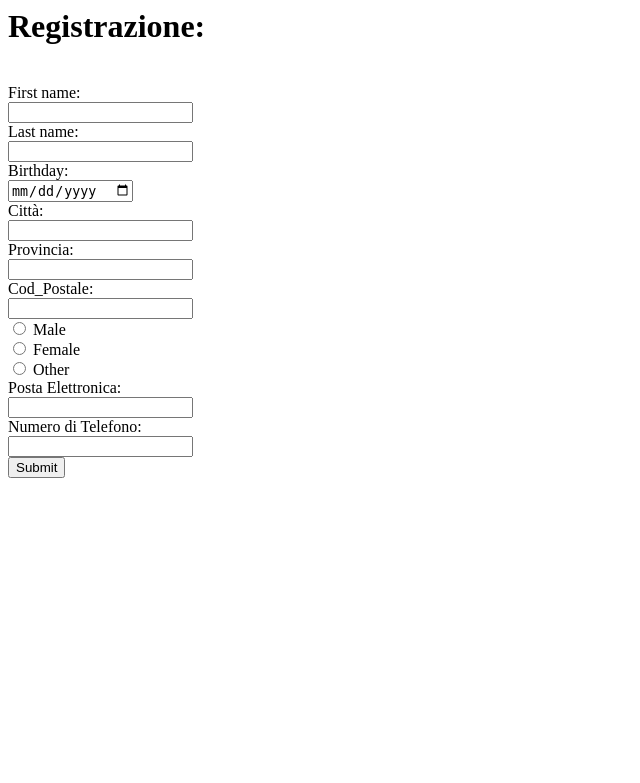
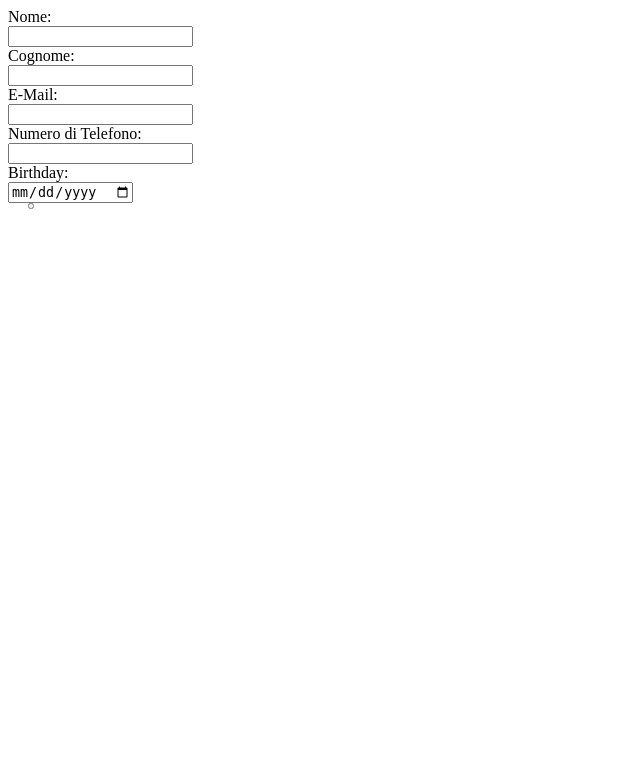
Before and after one commit to Ciccio-tech/ProgettoTSW, a Java web app: template src/main/webapp/WEB-INF/Registrazione.jsp in a window 1280 px wide. Shown: the top 783 px of the page, without its empty margins (0-640 px from the left). Run offline with Tomcat 11, a stand-in JSP engine, Linux system fonts and the light colour scheme; the template is opened without the code that fills it, so the values that code supplies are empty.

Commit message:
Aggiunta pagina Registrazione

```diff
--- a/src/main/webapp/WEB-INF/Registrazione.jsp
+++ b/src/main/webapp/WEB-INF/Registrazione.jsp
@@ -9,38 +9,28 @@
 <html>
 <head>
     <title>Registrazione</title>
+    <link rel="stylesheet" href="../css1/RegistrazioneCss.css">
 </head>
 <body>
-<h1> Registrazione:</h1>
-<br/>
 
 <form action="Yettodo" method="get">
 
-    <label for="nome">First name:</label><br>
-    <input type="text" id="nome" name="nome"><br>
-    <label for="cognome">Last name:</label><br>
-    <input type="text" id="cognome" name="cognome"><br>
-    <label for="birthday">Birthday:</label><br>
-    <input type="date" id="birthday" name="birthday"><br>
-    <label for="citta">Città:</label><br>
-    <input type="text" id="citta" name="citta"><br>
-    <label for="provincia">Provincia:</label><br>
-    <input type="text" id="provincia" name="provincia"><br>
-    <label for="cod_post">Cod_Postale:</label><br>
-    <input type="number" id="cod_post" name="cod_post"><br>
-    <input type="radio" id="male" name="gender" value="male">
-    <label for="male">Male</label><br>
-    <input type="radio" id="female" name="gender" value="female">
-    <label for="female">Female</label><br>
-    <input type="radio" id="other" name="gender" value="other">
-    <label for="other">Other</label><br>
-    <label for="p_elettronica">Posta Elettronica:</label><br>
-    <input type="text" id="p_elettronica" name="p_elettronica"><br>
-    <label for="N_tel">Numero di Telefono:</label><br>
-    <input type="number" id="N_tel" name="N_tel"><br>
+    <div id="registrazione">
+        <label for="nome">Nome:</label><br>
+        <input type="text" id="nome" name="nome"><br>
+        <label for="cognome">Cognome:</label><br>
+        <input type="text" id="cognome" name="cognome"><br>
+        <label for="p_elettronica">E-Mail:</label><br>
+        <input type="text" id="p_elettronica" name="p_elettronica"><br>
+        <label for="N_tel">Numero di Telefono:</label><br>
+        <input type="number" id="N_tel" name="N_tel"><br>
+        <label for="birthday">Birthday:</label><br>
+        <input type="date" id="birthday" name="birthday"><br>
 
+        <button type="submit" value="Registrati!"></button>
 
-    <input type="submit" value="Submit">
+    </div>
+    <!--<input type="submit" value="Registrati!"> -->
 
 </form>
 </body>
--- /dev/null
+++ b/src/main/webapp/css1/RegistrazioneCss.css
@@ -0,0 +1,24 @@
+body {
+    background-color: #ffffff;
+}
+
+h3{
+    color: black;
+    margin-left: 20px;
+    text-align: center;
+    font-family: Tahoma, Verdana, sans-serif;
+}
+
+button{
+    padding: 1px;
+    color: #009999;
+    margin-left: 20px;
+    text-align: center;
+    font-family: Tahoma, Verdana, sans-serif;
+}
+
+div #registrazione input{
+    text-align: center;
+    font-family: Tahoma, Verdana, sans-serif;
+    border-color: black;
+}
--- a/src/main/webapp/index.jsp
+++ b/src/main/webapp/index.jsp
@@ -10,7 +10,7 @@
 <div class="header">
 <ul>
     <li> <a href="WEB-INF/nome.html" > About Us </a></li>
-    <li> <a id="categorie" href="WEB-INF/nome.html" >Categorie </a></li>
+    <li> Categorie<!-- menu a tendina --> </li>
     <li> <a href="WEB-INF/nome.html" >Prodotti </a></li>
     <li> <a href="WEB-INF/Login.jsp" >Iscriviti</a> </li>
     <li>
@@ -84,6 +84,7 @@
     nihil imperdiet doming id quod mazim placerat facer possim assum.
     <h3>bello</h3>
 
+    <a href="WEB-INF/Registrazione.jsp">accedi</a>
 
 </div>
 
```
Also changed, not shown: src/main/webapp/css1/mystyle.css (+20 -6 lines).
